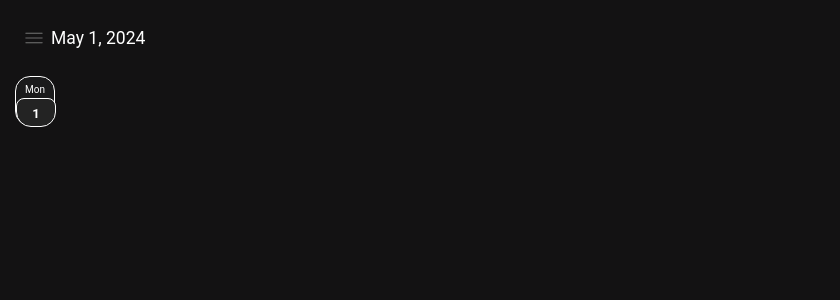
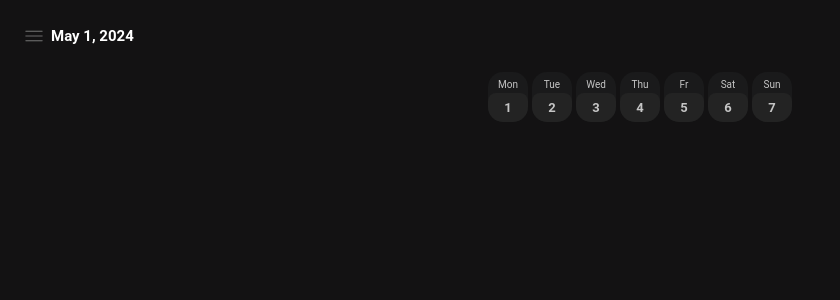
Before and after one commit to RealChoki/Habit-app-front, a Vue app: page / in a window 1280 px wide. Shown: the top 300 px of the page, without its empty margins (0-840 px from the left). Built offline with nearby package versions, Linux system fonts and the light colour scheme.

Commit message:
Update calendar component with dynamic data and styling

```diff
--- a/src/components/HomeCalender.vue
+++ b/src/components/HomeCalender.vue
@@ -1,32 +1,52 @@
 <script setup lang="ts">
+import { ref } from "vue"
+
+const days = ref([
+    { day: "Mon", date: 1 },
+    { day: "Tue", date: 2 },
+    { day: "Wed", date: 3 },
+    { day: "Thu", date: 4 },
+    { day: "Fr", date: 5 },
+    { day: "Sat", date: 6 },
+    { day: "Sun", date: 7 }
+])
 
 </script>
 
 <template>
-    <div class="day">
-        <p>Mon</p>
-        <div class="day2">
-            <p>1</p>
+    <div class="calender">
+        <div class="day" v-for="day in days" :key="day.date">
+            <p>{{ day.day }}</p>
+            <div class="day2">
+                <p>{{ day.date }}</p>
+            </div>
         </div>
     </div>
 </template>
 
 <style scoped>
+    .calender {
+        display: flex;
+        flex-direction: row;
+        justify-content: center;
+        align-items: center;
+        gap: 4px;
+    }
+
     .day {
         width: 40px;
         height: 50px;
         border-radius: 15px;
         background-color: #1A1A1B;
-        margin-left: 1em;
         padding: 0;
-        border: 1px solid white;
     }
 
     .day p {
         font-size: 10px;
         margin-top: 0;
         text-align: center;
-        padding-top: 5px
+        padding-top: 5px;
+        color: #C5C5C5;
     }
 
     .day2 {
@@ -39,7 +59,6 @@
         background-color: #232323;
         margin: 0;
         padding: 0;
-        border: 1px solid white;
     }
 
     .day2 p {
--- a/src/views/HomeView.vue
+++ b/src/views/HomeView.vue
@@ -5,9 +5,11 @@ import HomeCalender from '@/components/HomeCalender.vue';
 <template>
 <header>
   <img class="menu-icon" alt="Menu Icon" src="../components/icons/Menu.png">
-  <h3>May 1, 2024</h3>
+  <p>May 1, 2024</p>
 </header>
+
 <HomeCalender />
+
 </template>
 
 <style scoped>
@@ -23,4 +25,12 @@ import HomeCalender from '@/components/HomeCalender.vue';
     gap: 7px;
   }
 
+  header p{
+    font-size: 15px;
+    font-weight: bold;
+    color: white;
+    margin: 0;
+    padding: 0;
+  }
+
 </style>
```
Also changed, not shown: src/components/HelloWorld.vue (deleted, +0 -11 lines).
